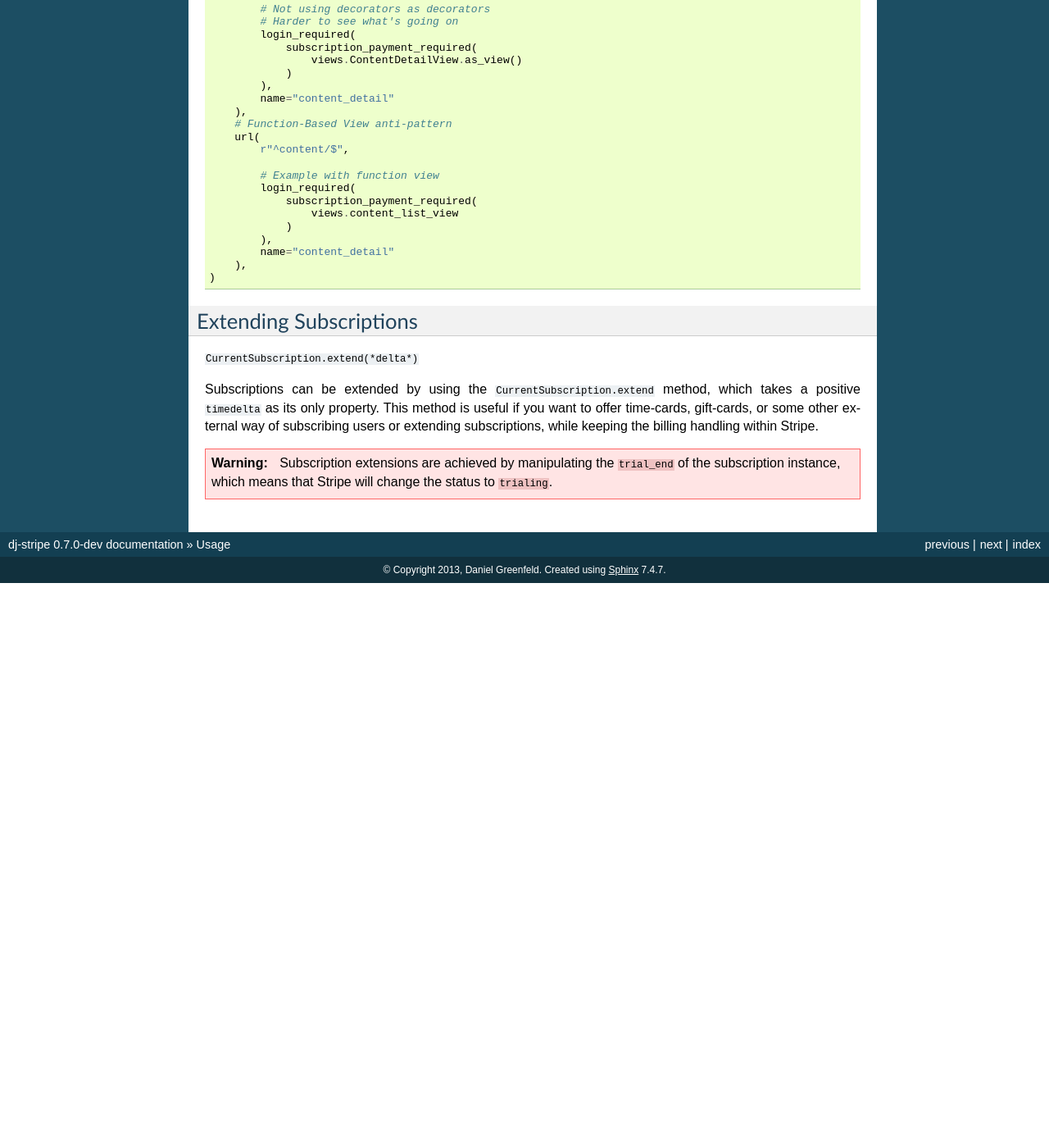
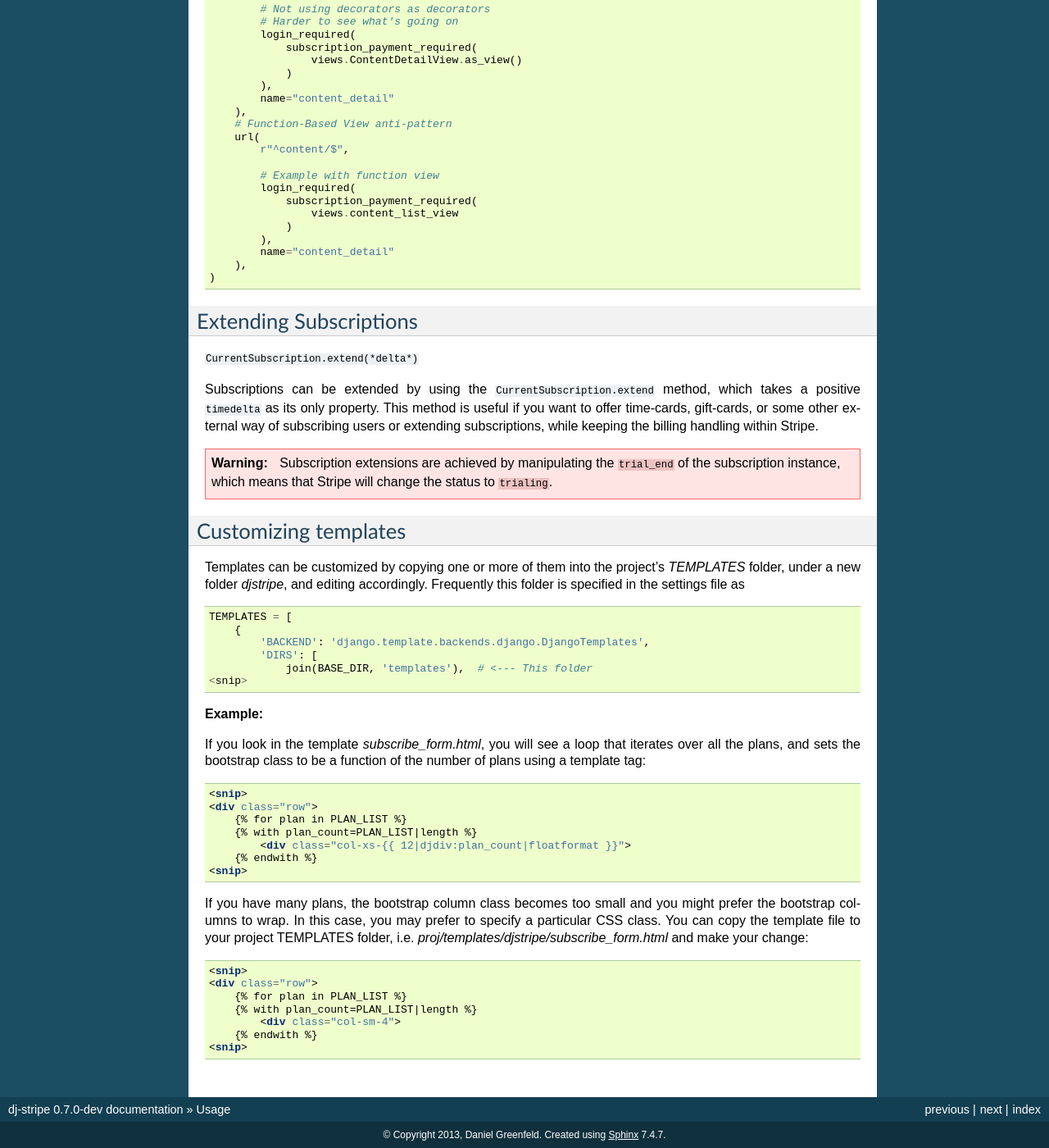
Before and after one commit to dj-stripe/dj-stripe, a Sphinx documentation site: the page built from docs/usage.rst, in a window 1280 px wide and 1400 px high, scrolled down 3142 px. Shown: the whole window at 82% size. Built offline with Sphinx 7.4.7, drawn with Linux system fonts in a browser that asks for light colours; the version number is read from the project's files by our own code; before the commit the page ends 3853 px from its top, so only the background shows below that; some of the changed text lies outside the part shown.

Commit message:
docs: add a note about how to customize templates.

```diff
--- a/docs/usage.rst
+++ b/docs/usage.rst
@@ -207,3 +207,46 @@ Subscriptions can be extended by using the ``CurrentSubscription.extend`` method
 .. warning::
 
     Subscription extensions are achieved by manipulating the ``trial_end`` of the subscription instance, which means that Stripe will change the status to ``trialing``.
+
+Customizing templates
+=====================
+
+Templates can be customized by copying one or more of them into the project's `TEMPLATES` folder, under a new folder `djstripe`, and editing accordingly. Frequently this folder is specified in the settings file as
+
+.. code-block:: python
+
+    TEMPLATES = [
+        {
+            'BACKEND': 'django.template.backends.django.DjangoTemplates',
+            'DIRS': [
+                join(BASE_DIR, 'templates'),  # <--- This folder
+    <snip>
+
+**Example:**
+
+If you look in the template `subscribe_form.html`, you will see a loop that iterates over all the plans, and
+sets the bootstrap class to be a function of the number of plans using a template tag:
+
+.. code-block:: html
+
+    <snip>
+    <div class="row">
+        {% for plan in PLAN_LIST %}
+        {% with plan_count=PLAN_LIST|length %}
+            <div class="col-xs-{{ 12|djdiv:plan_count|floatformat }}">
+        {% endwith %}
+    <snip>
+
+If you have many plans, the bootstrap column class becomes too small and you might prefer the bootstrap columns to wrap.
+In this case, you may prefer to specify a particular CSS class. You can copy the template file to your
+project TEMPLATES folder, i.e. `proj/templates/djstripe/subscribe_form.html` and make your change:
+
+.. code-block:: html
+
+    <snip>
+    <div class="row">
+        {% for plan in PLAN_LIST %}
+        {% with plan_count=PLAN_LIST|length %}
+            <div class="col-sm-4">
+        {% endwith %}
+    <snip>
```
